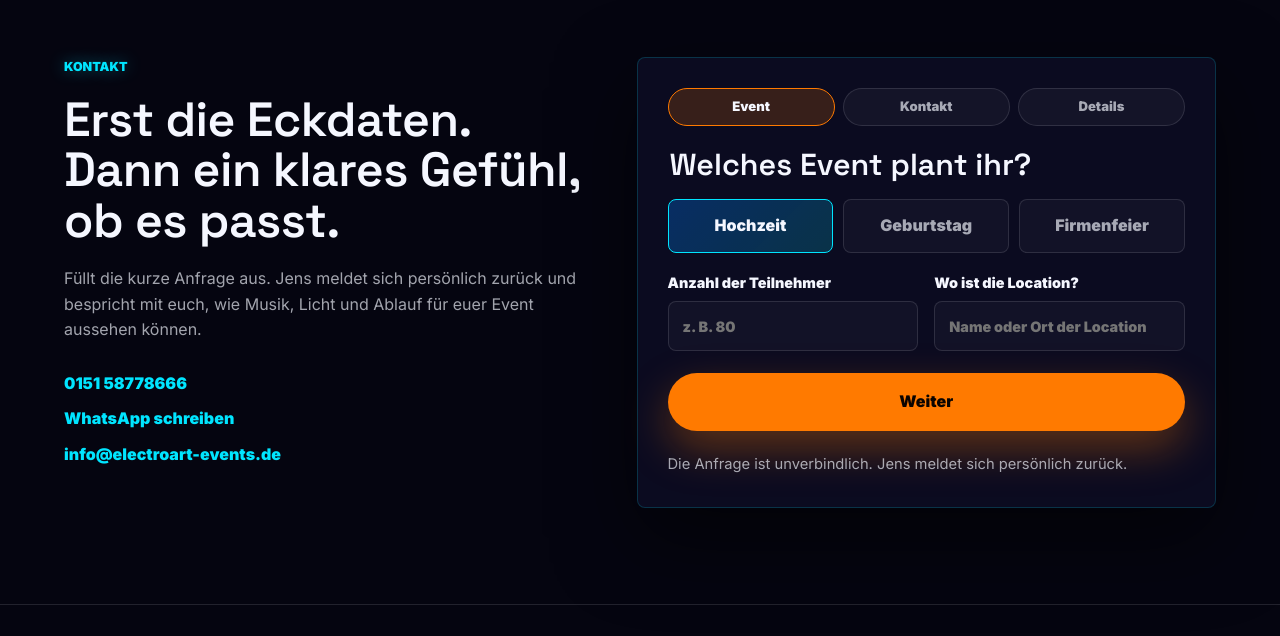
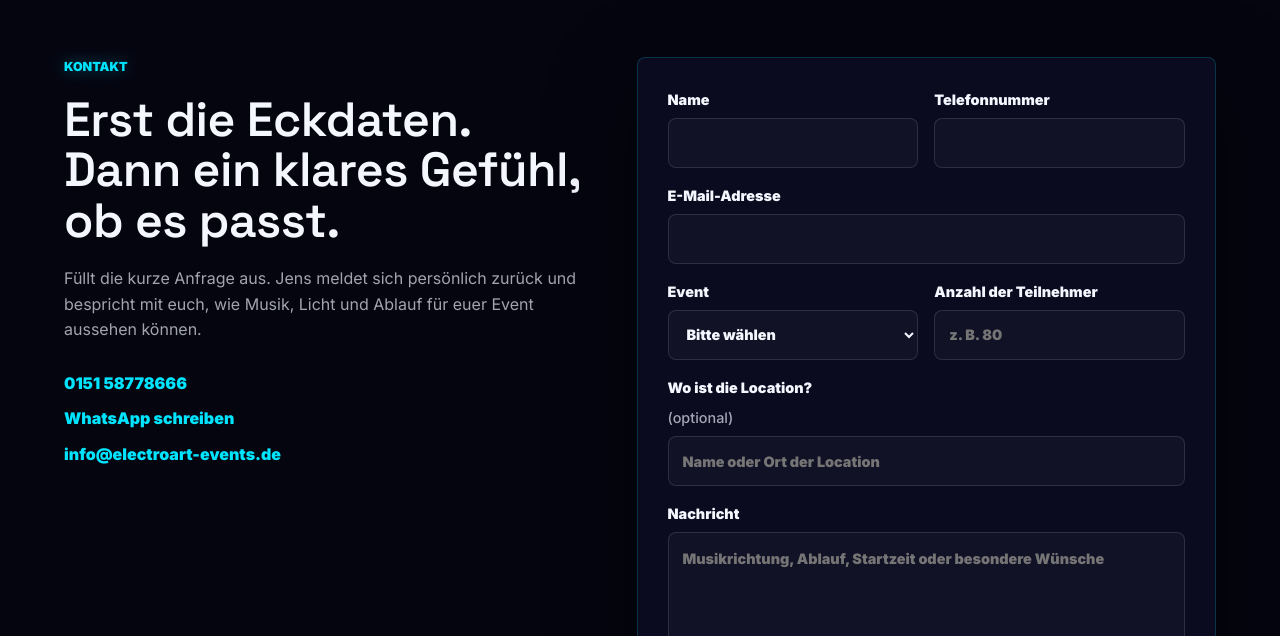
Before and after one commit to blackmarketing2026/electroartevents, a website: page index.html in a window 1280 px wide. Shown: the part 3950-4586 px from the top of the page. Drawn offline with Linux system fonts and the light colour scheme.

Commit message:
Replace multi-step quiz-style contact form with a single flat form

```diff
--- a/css/style.css
+++ b/css/style.css
@@ -1978,112 +1978,6 @@ address {
   color: var(--hp-accent);
 }
 
-.multi-step-form {
-  gap: 22px;
-}
-
-.form-progress {
-  display: grid;
-  grid-template-columns: repeat(3, minmax(0, 1fr));
-  gap: 8px;
-}
-
-.form-progress span {
-  display: grid;
-  place-items: center;
-  min-height: 38px;
-  border: 1px solid var(--hp-line-soft);
-  border-radius: 999px;
-  background: rgba(255, 255, 255, 0.04);
-  color: var(--hp-muted);
-  font-size: 0.82rem;
-  font-weight: 900;
-}
-
-.form-progress span.is-active {
-  border-color: var(--hp-button);
-  background: rgba(255, 122, 0, 0.18);
-  color: var(--hp-text);
-}
-
-.form-progress span.is-complete {
-  border-color: var(--hp-accent);
-  color: var(--hp-accent);
-}
-
-.form-step {
-  display: none;
-  padding: 0;
-  margin: 0;
-  border: 0;
-}
-
-.form-step.is-active {
-  display: grid;
-  gap: 18px;
-}
-
-.form-step[hidden] {
-  display: none;
-}
-
-.form-step legend {
-  width: 100%;
-  margin-bottom: 18px;
-  color: var(--hp-text);
-  font-family: "Space Grotesk", "Segoe UI", sans-serif;
-  font-size: 1.9rem;
-  font-weight: 600;
-  line-height: 1.1;
-}
-
-.event-choice {
-  display: grid;
-  grid-template-columns: repeat(3, minmax(0, 1fr));
-  gap: 10px;
-}
-
-.contact-form .event-choice label {
-  position: relative;
-  display: block;
-  color: inherit;
-  font-size: 1rem;
-}
-
-.event-choice input {
-  position: absolute;
-  width: 1px;
-  height: 1px;
-  min-height: 0;
-  padding: 0;
-  opacity: 0;
-}
-
-.event-choice span {
-  display: grid;
-  place-items: center;
-  min-height: 54px;
-  padding: 0 12px;
-  border: 1px solid var(--hp-line-soft);
-  border-radius: 8px;
-  background: rgba(255, 255, 255, 0.03);
-  color: var(--hp-muted);
-  font-weight: 900;
-  text-align: center;
-  cursor: pointer;
-  transition: border-color 180ms ease, background 180ms ease, color 180ms ease;
-}
-
-.event-choice input:checked + span {
-  border-color: var(--hp-accent);
-  background: linear-gradient(135deg, rgba(0, 123, 255, 0.3), rgba(0, 229, 255, 0.18));
-  color: var(--hp-text);
-}
-
-.event-choice input:focus-visible + span {
-  box-shadow: 0 0 0 4px rgba(0, 229, 255, 0.22);
-}
-
 .form-actions {
   display: flex;
   gap: 12px;
@@ -2093,8 +1987,10 @@ address {
   flex: 1 1 0;
 }
 
-.form-submit {
-  display: none;
+.label-optional {
+  color: var(--hp-muted);
+  font-weight: 500;
+  text-transform: none;
 }
 
 .home-contact .contact-form {
@@ -2351,22 +2247,8 @@ address {
     padding: 70px 0;
   }
 
-  .event-choice,
-  .form-progress {
-    grid-template-columns: 1fr;
-  }
-
   .form-actions {
     flex-direction: column;
-  }
-
-  .form-actions .form-prev {
-    order: 2;
-  }
-
-  .form-actions .form-next,
-  .form-actions .form-submit {
-    order: 1;
   }
 
   .mobile-contact-bar {
--- a/index.html
+++ b/index.html
@@ -215,45 +215,9 @@
         </div>
       </div>
 
-      <form class="contact-form multi-step-form reveal" action="/api/send-lead" method="post">
+      <form class="contact-form reveal" action="/api/send-lead" method="post">
         <input type="hidden" name="formular" value="Startseiten-Anfrage">
 
-        <div class="form-progress" aria-label="Formularschritte">
-          <span class="is-active" data-step-dot="0">Event</span>
-          <span data-step-dot="1">Kontakt</span>
-          <span data-step-dot="2">Details</span>
-        </div>
-
-        <fieldset class="form-step is-active" data-step="0">
-          <legend>Welches Event plant ihr?</legend>
-          <div class="event-choice" role="radiogroup" aria-label="Eventart">
-            <label>
-              <input type="radio" name="eventart" value="Hochzeit" required checked>
-              <span>Hochzeit</span>
-            </label>
-            <label>
-              <input type="radio" name="eventart" value="Geburtstagsfeier">
-              <span>Geburtstag</span>
-            </label>
-            <label>
-              <input type="radio" name="eventart" value="Firmenfeier">
-              <span>Firmenfeier</span>
-            </label>
-          </div>
-          <div class="form-grid">
-            <label>
-              Anzahl der Teilnehmer
-              <input name="teilnehmer" type="number" min="1" inputmode="numeric" placeholder="z. B. 80" required>
-            </label>
-            <label>
-              Wo ist die Location?
-              <input name="location" type="text" autocomplete="organization" placeholder="Name oder Ort der Location" required>
-            </label>
-          </div>
-        </fieldset>
-
-        <fieldset class="form-step" data-step="1">
-          <legend>Wie erreichen wir euch?</legend>
         <div class="form-grid">
           <label>
             Name
@@ -264,34 +228,36 @@
             <input name="telefon" type="tel" autocomplete="tel" required>
           </label>
           <label class="wide">
-              E-Mail
+            E-Mail-Adresse
             <input name="email" type="email" autocomplete="email" required>
           </label>
-          </div>
-        </fieldset>
-
-        <fieldset class="form-step" data-step="2">
-          <legend>Was ist sonst wichtig?</legend>
-          <div class="form-grid">
           <label>
-              Wunschdatum
-              <input name="datum" type="date">
+            Event
+            <select name="eventart" required>
+              <option value="" disabled selected>Bitte w&auml;hlen</option>
+              <option value="Hochzeit">Hochzeit</option>
+              <option value="Geburtstagsfeier">Geburtstag</option>
+              <option value="Firmenfeier">Firmenfeier</option>
+              <option value="Weihnachtsfeier">Weihnachtsfeier</option>
+              <option value="Sonstiges">Sonstiges</option>
+            </select>
           </label>
           <label>
-              Ort / Stadt
-              <input name="ort" type="text" autocomplete="address-level2" placeholder="z. B. Detmold">
+            Anzahl der Teilnehmer
+            <input name="teilnehmer" type="number" min="1" inputmode="numeric" placeholder="z. B. 80" required>
+          </label>
+          <label class="wide">
+            Wo ist die Location? <span class="label-optional">(optional)</span>
+            <input name="location" type="text" autocomplete="organization" placeholder="Name oder Ort der Location">
           </label>
           <label class="wide">
             Nachricht
             <textarea name="nachricht" rows="5" placeholder="Musikrichtung, Ablauf, Startzeit oder besondere W&uuml;nsche"></textarea>
           </label>
         </div>
-        </fieldset>
 
         <div class="form-actions">
-          <button class="button secondary form-prev" type="button">Zur&uuml;ck</button>
-          <button class="button primary form-next" type="button">Weiter</button>
-          <button class="button primary form-submit" type="submit">Anfrage senden</button>
+          <button class="button primary" type="submit">Anfrage senden</button>
         </div>
         <p class="form-note" role="status">Die Anfrage ist unverbindlich. Jens meldet sich pers&ouml;nlich zur&uuml;ck.</p>
       </form>
@@ -399,57 +365,16 @@
       }
     });
 
-    const form = document.querySelector('.multi-step-form');
+    const form = document.querySelector('.home-contact .contact-form');
 
     if (form) {
-      const steps = Array.from(form.querySelectorAll('.form-step'));
-      const dots = Array.from(form.querySelectorAll('[data-step-dot]'));
-      const prevButton = form.querySelector('.form-prev');
-      const nextButton = form.querySelector('.form-next');
-      const submitButton = form.querySelector('.form-submit');
+      const submitButton = form.querySelector('button[type="submit"]');
       const note = form.querySelector('.form-note');
-      let activeStep = 0;
-
-      const setStep = (stepIndex) => {
-        activeStep = stepIndex;
-        steps.forEach((step, index) => {
-          const isActive = index === activeStep;
-          step.classList.toggle('is-active', isActive);
-          step.toggleAttribute('hidden', !isActive);
-        });
-        dots.forEach((dot, index) => {
-          dot.classList.toggle('is-active', index === activeStep);
-          dot.classList.toggle('is-complete', index < activeStep);
-        });
-        prevButton.style.display = activeStep === 0 ? 'none' : 'inline-flex';
-        nextButton.style.display = activeStep === steps.length - 1 ? 'none' : 'inline-flex';
-        submitButton.style.display = activeStep === steps.length - 1 ? 'inline-flex' : 'none';
-        note.textContent = activeStep === steps.length - 1
-          ? 'Optional k\u00f6nnt ihr noch Datum, Ort und W\u00fcnsche erg\u00e4nzen.'
-          : 'Die Anfrage ist unverbindlich. Jens meldet sich pers\u00f6nlich zur\u00fcck.';
-      };
-
-      const validateActiveStep = () => {
-        const fields = Array.from(steps[activeStep].querySelectorAll('input, textarea, select'));
-        return fields.every((field) => field.reportValidity());
-      };
-
-      prevButton.addEventListener('click', () => {
-        setStep(Math.max(0, activeStep - 1));
-      });
-
-      nextButton.addEventListener('click', () => {
-        if (validateActiveStep()) {
-          setStep(Math.min(steps.length - 1, activeStep + 1));
-        }
-      });
 
       form.addEventListener('submit', async (event) => {
         event.preventDefault();
 
         if (!form.checkValidity()) {
-          const invalidStep = steps.findIndex((step) => step.querySelector(':invalid'));
-          if (invalidStep >= 0) setStep(invalidStep);
           form.reportValidity();
           return;
         }
@@ -469,7 +394,6 @@
           if (!response.ok) throw new Error('request failed');
 
           form.reset();
-          setStep(0);
           note.textContent = 'Danke, die Anfrage wurde gesendet. Jens meldet sich pers\u00f6nlich zur\u00fcck.';
         } catch (error) {
           note.innerHTML = 'Das Formular konnte gerade nicht senden. Bitte nutzen Sie <a href="mailto:info@electroart-events.de">info@electroart-events.de</a> oder 0151 58778666.';
@@ -478,8 +402,6 @@
           submitButton.textContent = 'Anfrage senden';
         }
       });
-
-      setStep(0);
     }
   </script>
 </body>
```
Lines whose indentation alone changed are shown as unchanged.
